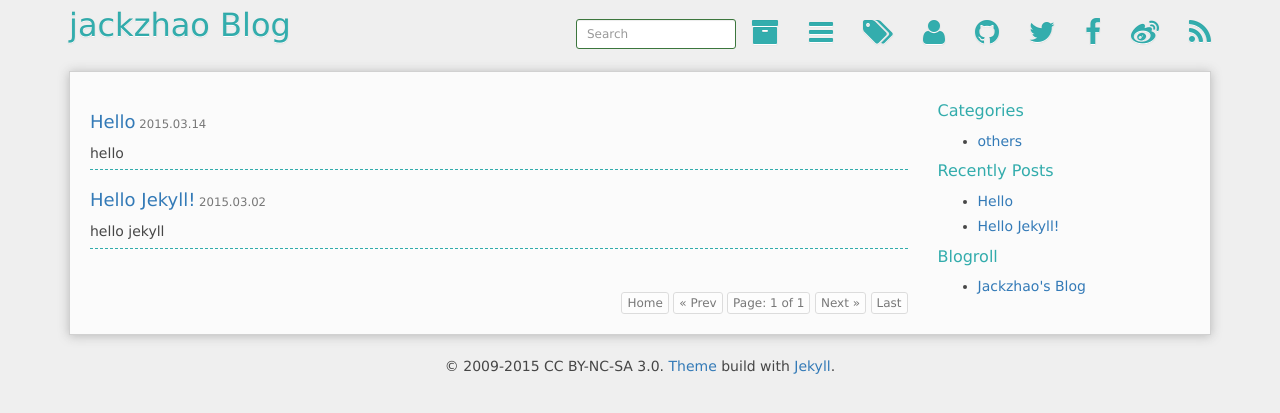
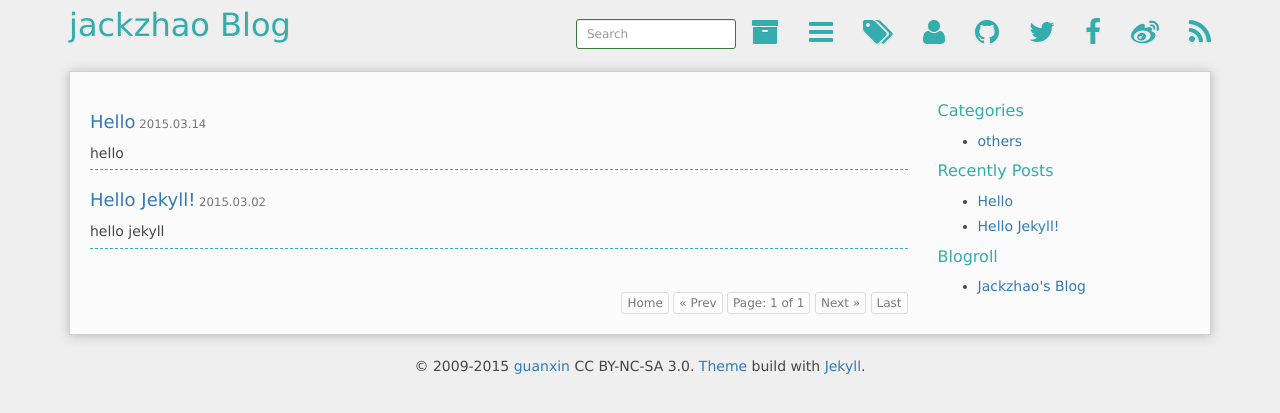
Before and after one commit to jackzhao29/jackzhao29.github.com, a Jekyll site: the page built from index.html, in a window 1280 px wide. Shown: the top 413 px of the page. Built offline with Jekyll 4.4.1, drawn with Linux system fonts in a browser that asks for light colours; Markdown is read by kramdown in place of the engine named in the settings; the list of posts is cut into pages by our own code; comment, search, counter and statistics services are not loaded.

Commit message:
update footer

```diff
--- a/_includes/footer.html
+++ b/_includes/footer.html
@@ -1,5 +1,5 @@
       <footer class="footer text-center">
-        <p>&copy; 2009-{{ site.time | date: '%Y' }} <a href="/" target="_blank" title="{{ site.description }}">{{ site.author.name }}</a> CC BY-NC-SA 3.0. <a href="https://github.com/javachen/javachen-blog-theme" target="_blank" title="https://github.com/javachen/javachen-blog-theme">Theme</a> build with <a href="//jekyllrb.com/" target="_blank" title="Transform your plain text into static websites and blogs.">Jekyll</a>.
+        <p>&copy; 2009-{{ site.time | date: '%Y' }} <a href="/" target="_blank" title="{{ site.description }}">guanxin</a> CC BY-NC-SA 3.0. <a href="https://github.com/jackzhao29/jackzhao-blog-theme" target="_blank" title="https://github.com/javachen/javachen-blog-theme">Theme</a> build with <a href="//jekyllrb.com/" target="_blank" title="Transform your plain text into static websites and blogs.">Jekyll</a>.
       	{% include analytics.html %}
         </p>
         <div id="toTop" style="display: block;">  <a href="#">▲</a><a href="#footer">▼</a>  </div>
```
